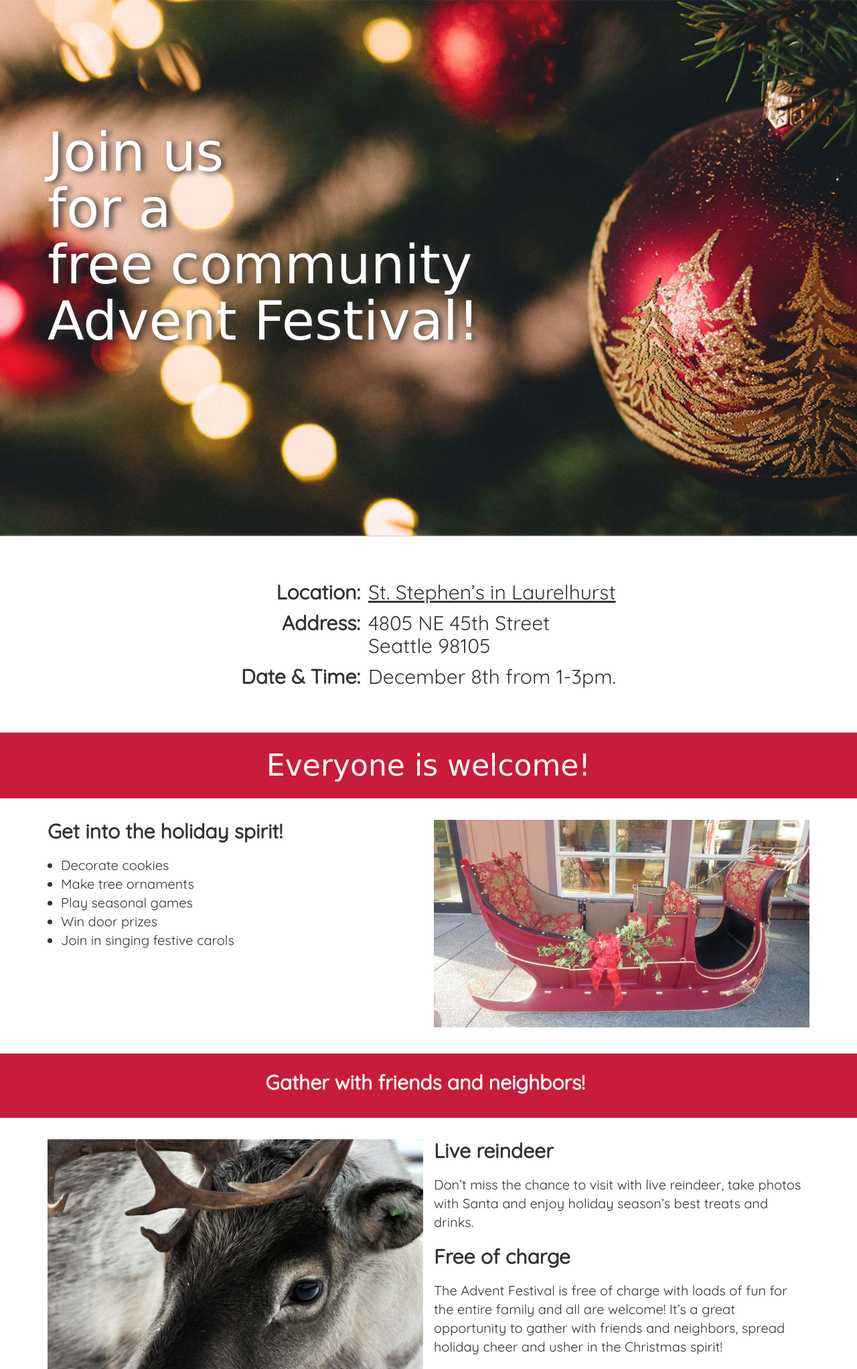
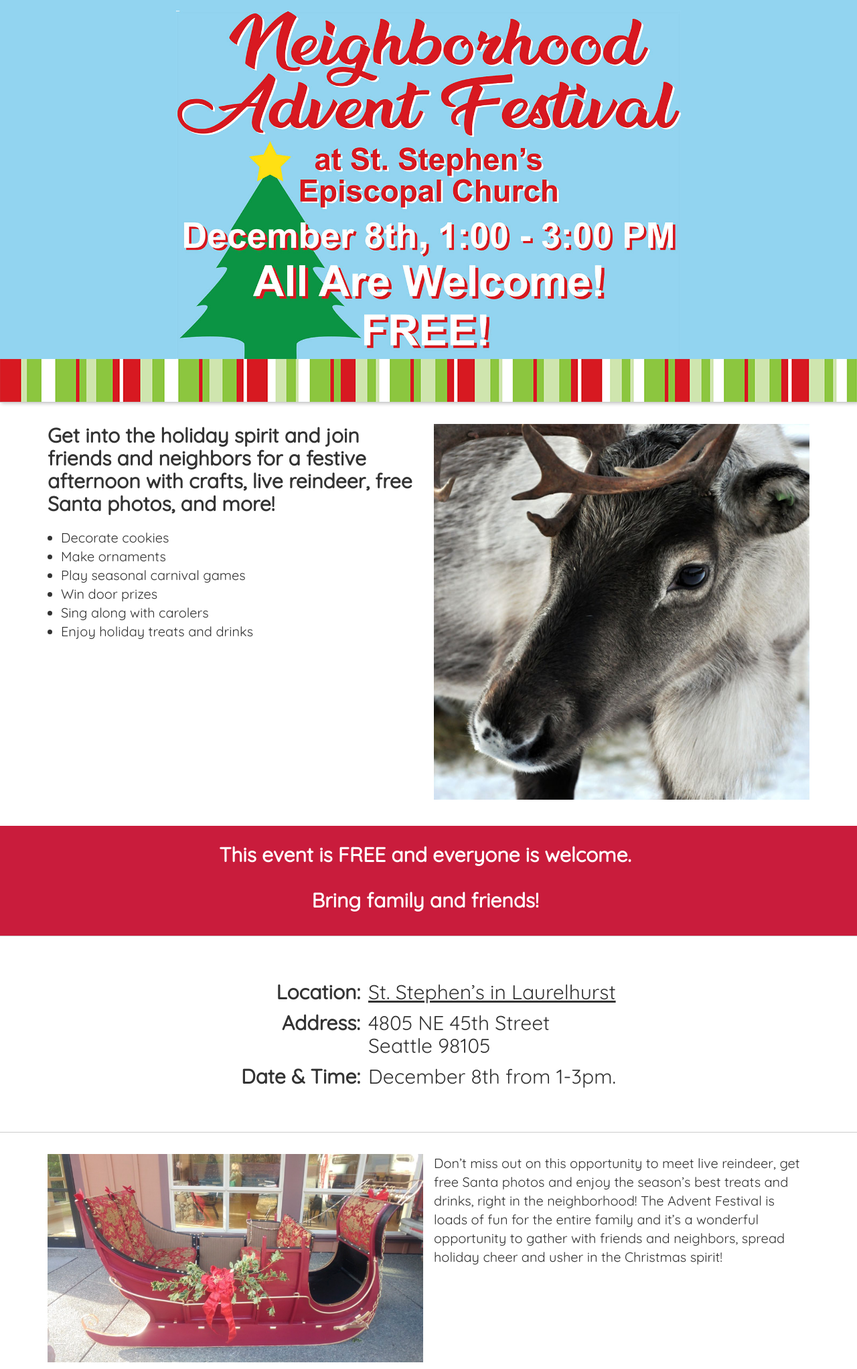
Before and after one commit to johnfyoung/adventfestival, a website: page src/index.html in a window 1280 px wide. Shown: the top 2044 px of the page at 67% size. Drawn offline with nearby package versions, Linux system fonts and the light colour scheme; files that its build step writes are made by us from their sources; a web font is replaced by a local one.

Commit message:
refactor: change the banner image

```diff
--- a/src/index.html
+++ b/src/index.html
@@ -3,7 +3,7 @@
 
 <head>
     <meta charset="utf-8" />
-    <title>2018 Neighborhood Advent Festival</title>
+    <title>Laurelhurst Neighborhood 2018 Advent Festival</title>
 
     <meta name="description" content="An announcement for the 2018 Laurelhurst neighborhood advent festival" />
     <meta name="author" content="St Stephen's" />
@@ -35,9 +35,30 @@
 <body>
     <header>
         <div class="container">
-            <h1 class="col-md-10 col-mdlg-9">Join us<br>for a<br>free community<br>Advent Festival!</h1>
+            <!-- <h1>2018<br>Holiday Advent Festival<br>in Laurelhurst<br>Saturday December 8,<br>1 – 3pm</h1> -->
+            <div class="col-md-8 offset-md-2">
+                <img src="img/sign.jpg" alt="Neighborhood Advent Festival at St. Stephen's Episcopal Church" />
+            </div>
         </div>
     </header>
+    <div class="main-content container">
+        <div class="col-sm-12 col-md-6">
+            <h3>Get into the holiday spirit and join friends and neighbors for a festive afternoon with crafts, live
+                reindeer, free Santa photos, and more!</h3>
+            <ul>
+                <li>Decorate cookies</li>
+                <li>Make ornaments</li>
+                <li>Play seasonal carnival games</li>
+                <li>Win door prizes</li>
+                <li>Sing along with carolers</li>
+                <li>Enjoy holiday treats and drinks</li>
+            </ul>
+        </div>
+        <div class="col-sm-12 col-md-6"><img src="img/reindeer_sq.jpg" /></div>
+    </div>
+    <div class="ornament">
+        <h3>This event is FREE and everyone is welcome.<br><br>Bring family and friends!</h3>
+    </div>
     <div class="details">
         <div class="table">
             <div class="table__row">
@@ -54,37 +75,15 @@
             </div>
         </div>
     </div>
-    <div class="welcome-bar">
-        <h2>Everyone is welcome!</h2>
-    </div>
     <div class="main-content container">
-        <div class="col-sm-12 col-md-6">
-            <h3>Get into the holiday spirit!</h3>
-            <ul>
-                <li>Decorate cookies</li>
-                <li>Make tree ornaments</li>
-                <li>Play seasonal games</li>
-                <li>Win door prizes</li>
-                <li>Join in singing festive carols</li>
-            </ul>
+        <div class="col-md-6 hide-xs show-md"><img src="img/sleigh.jpg" /></div>
+        <div class="col-md-6">
+            <p>Don’t miss out on this opportunity to meet live reindeer, get free Santa photos and enjoy the season’s
+                best treats and drinks, right in the neighborhood! The Advent Festival is loads of fun for the entire
+                family and it’s a wonderful opportunity to gather with friends and neighbors, spread holiday cheer and
+                usher in the Christmas spirit!</p>
         </div>
-        <div class="col-sm-12 col-md-6"><img src="img/sleigh.jpg" /></div>
-    </div>
-    <div class="ornament">
-        <h3>Gather with friends and neighbors!</h3>
-    </div>
-    <div class="main-content container">
-        <div class="col-md-6 hide-xs show-md"><img src="img/reindeer_sq.jpg" /></div>
-        <div class="col-md-6">
-            <h3>Live reindeer</h3>
-            <p>Don’t miss the chance to visit with live reindeer, take photos with Santa and enjoy
-                holiday season’s best treats and drinks.</p>
-            <h3>Free of charge</h3>
-            <p>The Advent Festival is free of charge with loads of fun for the entire family and all are
-                welcome! It’s a great opportunity to gather with friends and neighbors, spread holiday cheer and usher
-                in the Christmas spirit!</p>
-        </div>
-        <div class="col-md-6 show-xs hide-md"><img src="img/reindeer_sq.jpg" /></div>
+        <div class="col-md-6 show-xs hide-md"><img src="img/sleigh.jpg" /></div>
     </div>
     <div class="ornament">
         <h3><a href="mailto:info@adventfestival.org">Click here to contact us</a></h3>
--- a/src/scss/index.scss
+++ b/src/scss/index.scss
@@ -7,6 +7,7 @@
 
 $red:#c91c3c;
 $green: #123934;
+$ltblue: #92d4f0;
 
 body {
     background-color:#fff;
@@ -26,8 +27,8 @@
 }
 
 h1 {
-    font-size: 3rem;
-    line-height: 3.1rem;
+    font-size: 2.5rem;
+    line-height: 2.6rem;
     margin-bottom: 1.5rem;
 }
 
@@ -44,7 +45,7 @@
 }
 
 p {
-    margin:1em 0;
+    margin:0 0 1em 0;
 }
 
 .tiny-text {
@@ -77,11 +78,22 @@
 
 /***** Content *****/
 header {
-    background: url('../img/christmastree.jpg') top center/cover no-repeat;
-    height:100vh;
+    background: $ltblue url('../img/striping.png') bottom center/100vw 8vh repeat-x;
+    height:auto;
+    border-bottom: 1px solid #ccc;
+    box-shadow: 2px 2px 5px #ccc;
+    padding-bottom: 8vh;
+    display: flex;
+    align-items: flex-end;
 
     >.container {
         margin-top:0;
+        margin-bottom: 0;
+        padding-bottom: 0;
+
+        >div img {
+            display: block;
+        }
     }
 
     h1 {
@@ -95,7 +107,6 @@
 .details {
     border-top: 1px solid #ccc;
     border-bottom: 1px solid #ccc;
-    box-shadow: 2px 2px 5px #ccc;
     padding:3rem 0;
 
     >.table {
@@ -175,7 +186,7 @@
 
 @media screen and (min-width: map-get($grid-breakpoints, 'smd' )) {
     header {
-        background: url('../img/banner.jpg') top center/cover no-repeat;
+        // background: url('../img/banner.jpg') top center/cover no-repeat;
 
         h1 {
             text-align: left;
@@ -206,8 +217,8 @@
     header {
         h1 {
             margin-top: 20%;
-            font-size:3.6rem;
-            line-height: 3.8rem;
+            font-size:2.9rem;
+            line-height: 3.0rem;
         }
     }
 }
@@ -216,8 +227,8 @@
     header {
         h1 {
             margin-top: 20%;
-            font-size:3.8rem;
-            line-height: 4.0rem;
+            font-size:3.1rem;
+            line-height: 3.2rem;
         }
     }
 }
@@ -226,8 +237,8 @@
     header {
         h1 {
             margin-top: 20%;
-            font-size:4rem;
-            line-height: 4.2rem;
+            font-size:3.3rem;
+            line-height: 3.4rem;
         }
     }
 }
```
Also changed, not shown: src/img/sign.jpg (added), src/img/striping.png (added).
